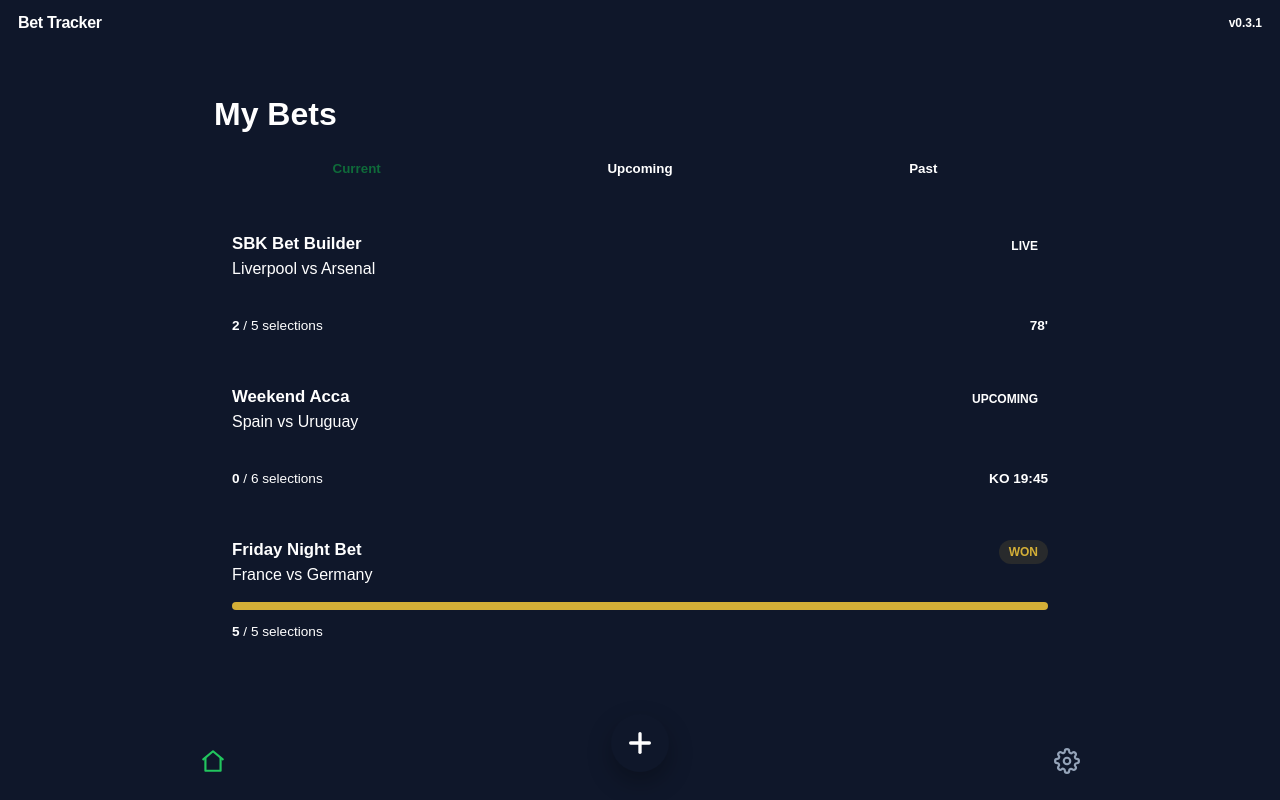
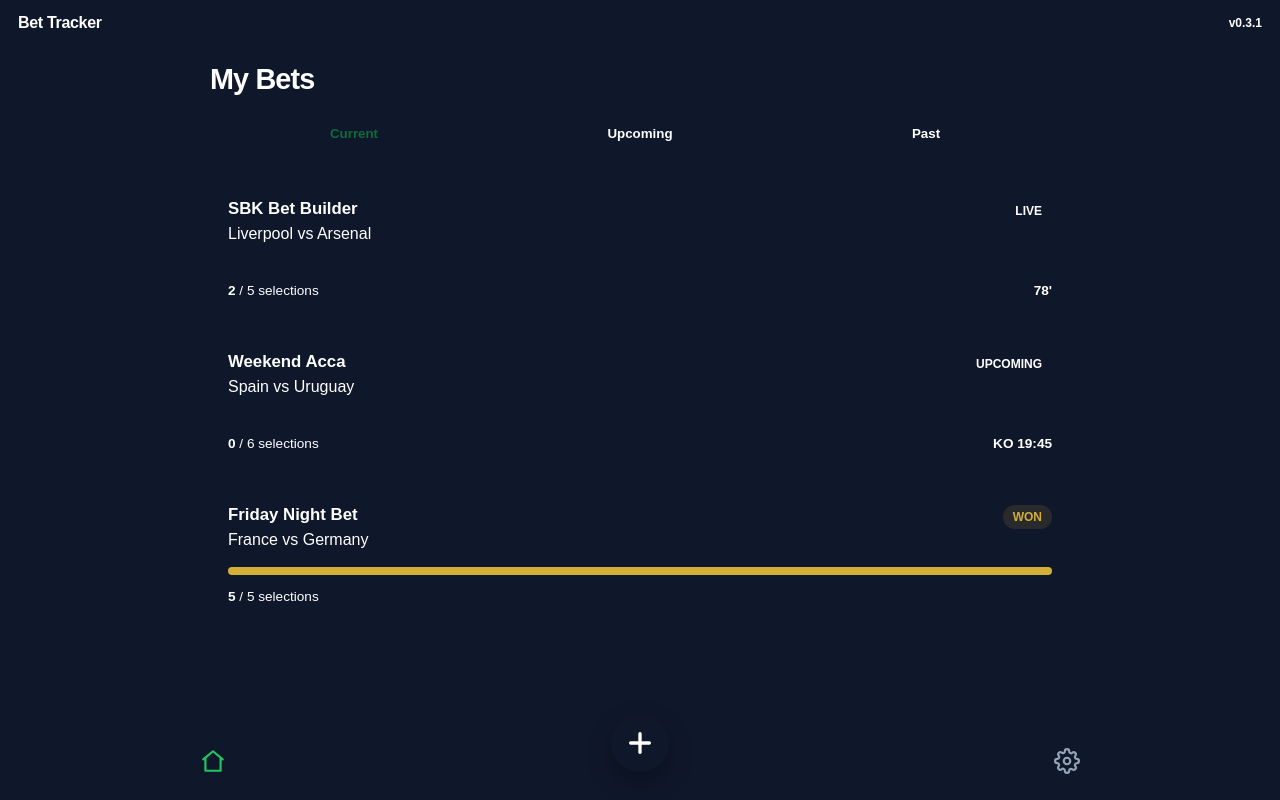
Before and after one commit to dcast-gif/Bet-Tracker, a Next.js app in the folder frontend/: page / in a window 1280 px wide. Built offline with nearby package versions, Linux system fonts and the light colour scheme.

Commit message:
Update page.tsx

```diff
--- a/frontend/src/app/page.tsx
+++ b/frontend/src/app/page.tsx
@@ -7,6 +7,7 @@ import BetTabs from "../components/bets/BetTabs";
 import BetList from "../components/bets/BetList";
 import UploadBox from "../components/UploadBox";
 import DeveloperPage from "../components/DeveloperPage";
+import { colors } from "../styles/theme";
 
 type View = "home" | "upload" | "engine";
 
@@ -17,24 +18,32 @@ export default function Home() {
   >("current");
 
   return (
-    <>
+    <div
+      style={{
+        minHeight: "100vh",
+        background: colors.background,
+        color: colors.textPrimary,
+      }}
+    >
       <Header title="Bet Tracker" />
 
       <main
         style={{
           maxWidth: "900px",
           margin: "0 auto",
-          padding: "24px",
-          paddingBottom: "110px",
+          padding: "20px",
+          paddingTop: "18px",
+          paddingBottom: "calc(110px + env(safe-area-inset-bottom))",
         }}
       >
         {view === "home" && (
           <>
             <h2
               style={{
-    marginBottom: "12px",
-    fontSize: "2rem",
+                margin: "0 0 14px",
+                fontSize: "1.8rem",
                 fontWeight: 800,
+                letterSpacing: "-0.03em",
               }}
             >
               My Bets
@@ -60,6 +69,6 @@ export default function Home() {
         onAdd={() => setView("upload")}
         onSettings={() => setView("engine")}
       />
-    </>
+    </div>
   );
 }
```
Lines whose indentation alone changed are shown as unchanged.
